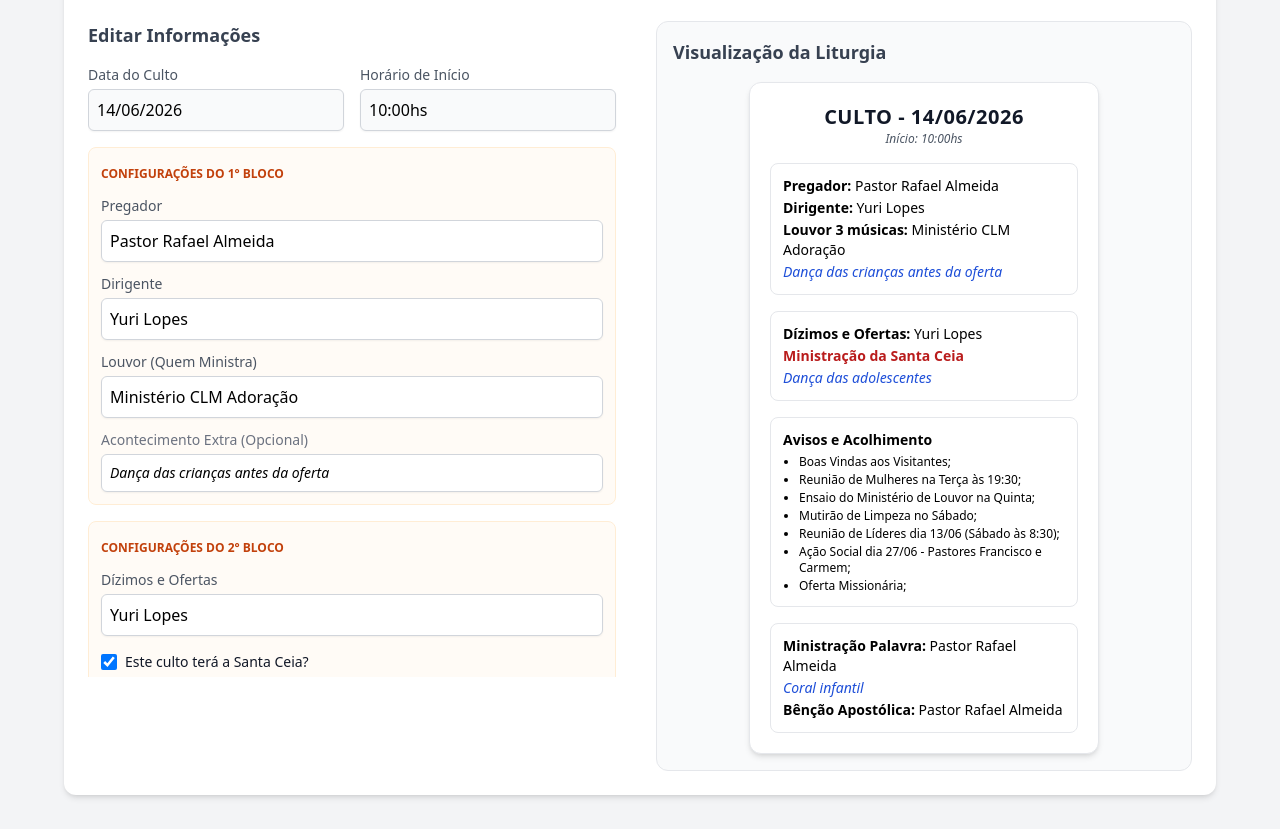
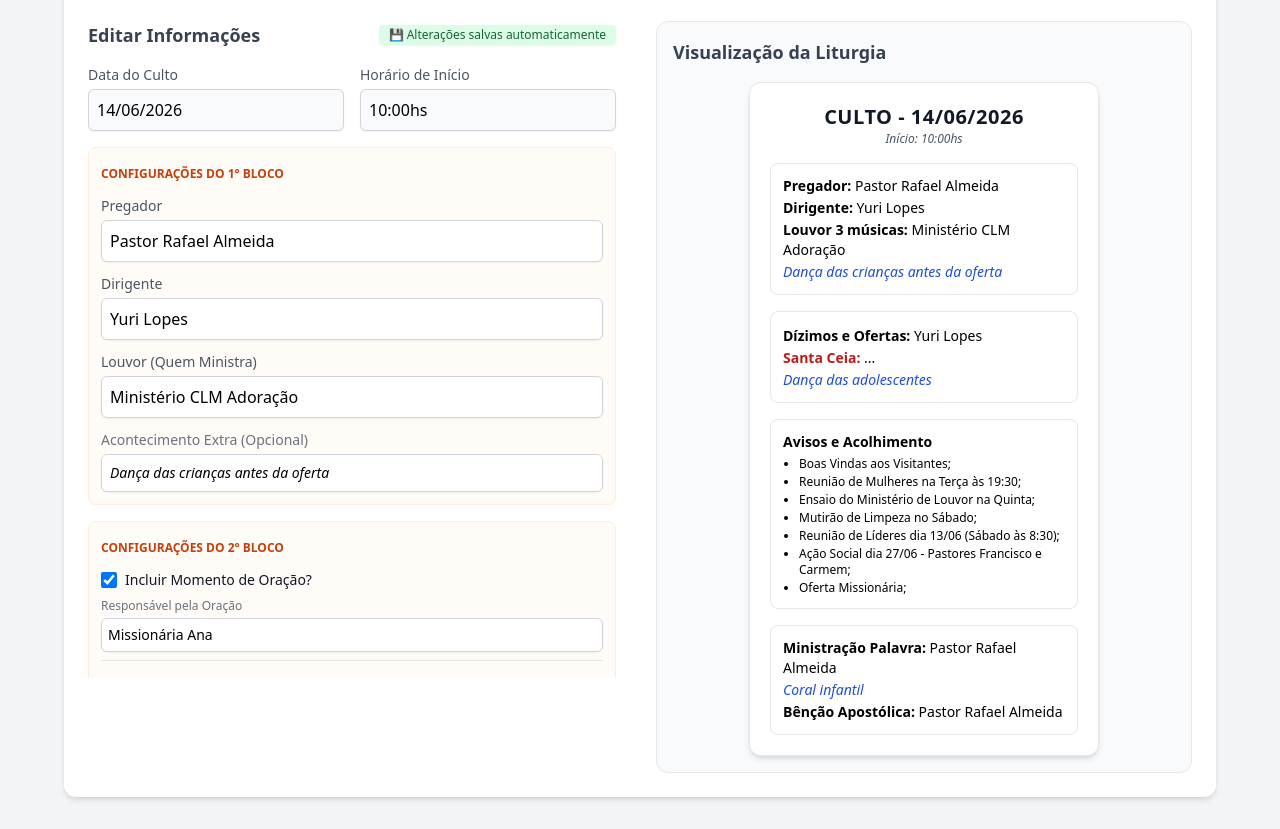
Before and after one commit to fabiusilva/liturgia, a plain HTML site: page index.html in a window 1280 px wide. Shown: the part 100-929 px from the top of the page. Drawn offline with nearby package versions, Linux system fonts and the light colour scheme.

Commit message:
Add optional prayer moment and update UI elements

```diff
--- a/index.html
+++ b/index.html
@@ -4,7 +4,9 @@
     <meta charset="UTF-8">
     <meta name="viewport" content="width=device-width, initial-scale=1.0">
     <title>Gerador de Liturgia - Igreja</title>
+    <!-- Tailwind CSS para um visual limpo e rápido -->
     <script src="https://cdn.tailwindcss.com"></script>
+    <!-- html2canvas para gerar o PNG do card -->
     <script src="https://cdnjs.cloudflare.com/ajax/libs/html2canvas/1.4.1/html2canvas.min.js"></script>
 
     <style>
@@ -64,8 +66,12 @@
         <h1 class="text-2xl font-bold text-gray-800 mb-6 border-b pb-2">⛪ Gerador de Liturgia</h1>
 
         <div class="grid grid-cols-1 md:grid-cols-2 gap-8">
+            <!-- COLUNA DA ESQUERDA: FORMULÁRIO -->
             <div class="space-y-4 max-h-[82vh] overflow-y-auto pr-2">
-                <h2 class="text-lg font-semibold text-gray-700">Editar Informações</h2>
+                <div class="flex justify-between items-center">
+                    <h2 class="text-lg font-semibold text-gray-700">Editar Informações</h2>
+                    <span class="text-xs bg-green-100 text-green-800 font-medium px-2.5 py-0.5 rounded shadow-sm">💾 Alterações salvas automaticamente</span>
+                </div>
 
                 <div class="grid grid-cols-2 gap-4">
                     <div>
@@ -78,6 +84,7 @@
                     </div>
                 </div>
 
+                <!-- 1º BLOCO EDITÁVEL -->
                 <div class="bg-orange-50/50 p-3 rounded-lg border border-orange-100 space-y-3">
                     <span class="text-xs font-bold text-orange-700 uppercase">Configurações do 1° Bloco</span>
                     <div>
@@ -98,28 +105,53 @@
                     </div>
                 </div>
 
+                <!-- 2º BLOCO EDITÁVEL -->
                 <div class="bg-orange-50/50 p-3 rounded-lg border border-orange-100 space-y-3">
                     <span class="text-xs font-bold text-orange-700 uppercase">Configurações do 2° Bloco</span>
+
+                    <!-- NOVO: Momento de Oração Opcional -->
+                    <div class="border-b pb-2 space-y-2">
+                        <div class="flex items-center">
+                            <input type="checkbox" id="in-oracao-check" checked class="h-4 w-4 text-blue-600 border-gray-300 rounded">
+                            <label class="ml-2 block text-sm text-gray-900 font-medium">Incluir Momento de Oração?</label>
+                        </div>
+                        <div id="div-in-oracao-resp">
+                            <label class="block text-xs font-medium text-gray-500">Responsável pela Oração</label>
+                            <input type="text" id="in-oracao-resp" value="Missionária Ana" class="mt-1 block w-full rounded-md border-gray-300 shadow-sm p-1.5 bg-white border text-sm">
+                        </div>
+                    </div>
+
                     <div>
                         <label class="block text-sm font-medium text-gray-600">Dízimos e Ofertas</label>
                         <input type="text" id="in-dizimos" value="Yuri Lopes" class="mt-1 block w-full rounded-md border-gray-300 shadow-sm p-2 bg-white border">
                     </div>
-                    <div class="flex items-center py-1">
-                        <input type="checkbox" id="in-ceia" checked class="h-4 w-4 text-blue-600 border-gray-300 rounded">
-                        <label class="ml-2 block text-sm text-gray-900 font-medium">Este culto terá a Santa Ceia?</label>
+
+                    <!-- Santa Ceia com Responsável -->
+                    <div class="border-t pt-2 space-y-2">
+                        <div class="flex items-center">
+                            <input type="checkbox" id="in-ceia" checked class="h-4 w-4 text-blue-600 border-gray-300 rounded">
+                            <label class="ml-2 block text-sm text-gray-900 font-medium">Este culto terá a Santa Ceia?</label>
+                        </div>
+                        <div id="div-in-ceia-resp">
+                            <label class="block text-xs font-medium text-gray-500">Responsável pela Santa Ceia</label>
+                            <input type="text" id="in-ceia-resp" value="Pastor Rafael Almeida" class="mt-1 block w-full rounded-md border-gray-300 shadow-sm p-1.5 bg-white border text-sm">
+                        </div>
                     </div>
+
                     <div>
                         <label class="block text-sm font-medium text-gray-500">Apresentação / Data Comemorativa (Opcional)</label>
                         <input type="text" id="in-extra2" value="Dança das adolescentes" class="mt-1 block w-full rounded-md border-gray-300 shadow-sm p-2 bg-white border text-sm italic">
                     </div>
                 </div>
 
+                <!-- 3º BLOCO EDITÁVEL -->
                 <div class="bg-orange-50/50 p-3 rounded-lg border border-orange-100 space-y-2">
                     <span class="text-xs font-bold text-orange-700 uppercase">Configurações do 3° Bloco (Avisos)</span>
                     <label class="block text-sm font-medium text-gray-600">Avisos da Semana (Um por linha)</label>
                     <textarea id="in-avisos" rows="4" class="mt-1 block w-full rounded-md border-gray-300 shadow-sm p-2 bg-white border text-sm">Reunião de Mulheres na Terça às 19:30&#13;Ensaio do Ministério de Louvor na Quinta&#13;Mutirão de Limpeza no Sábado&#13;Reunião de Líderes dia 13/06 (Sábado às 8:30)&#13;Ação Social dia 27/06 - Pastores Francisco e Carmem</textarea>
                 </div>
 
+                <!-- 4º BLOCO EDITÁVEL -->
                 <div class="bg-orange-50/50 p-3 rounded-lg border border-orange-100 space-y-3">
                     <span class="text-xs font-bold text-orange-700 uppercase">Configurações do 4° Bloco</span>
                     <div>
@@ -136,6 +168,7 @@
                     </div>
                 </div>
 
+                <!-- BOTÕES DE AÇÃO -->
                 <div class="pt-2 flex gap-4">
                     <button onclick="baixarPNG()" class="flex-1 bg-green-600 hover:bg-green-700 text-white font-bold py-2.5 px-4 rounded shadow transition-all">
                         📥 Baixar PNG
@@ -146,15 +179,18 @@
                 </div>
             </div>
 
+            <!-- COLUNA DA DIREITA: PREVIEW EM TEMPO REAL -->
             <div class="bg-gray-50 p-4 rounded-xl border flex flex-col items-center justify-start overflow-y-auto">
                 <h2 class="text-lg font-semibold text-gray-700 mb-4 self-start">Visualização da Liturgia</h2>
 
+                <!-- Card Único (Preview) -->
                 <div id="card-unico" class="card-liturgia bg-white w-[350px] p-5 rounded-xl shadow-md border border-gray-200 text-sm font-sans space-y-4">
                     <div class="text-center">
                         <h3 class="text-xl font-bold tracking-wide text-gray-900">CULTO - <span id="out-data">00/00/00</span></h3>
                         <p class="italic text-gray-600 text-xs">Início: <span id="out-horario">10:00hs</span></p>
                     </div>
 
+                    <!-- 1º Bloco -->
                     <div class="border border-gray-200 rounded-lg p-3 bg-white space-y-0.5">
                         <p><strong>Pregador:</strong> <span id="out-pregador">...</span></p>
                         <p><strong>Dirigente:</strong> <span id="out-dirigente">...</span></p>
@@ -162,18 +198,23 @@
                         <p id="out-extra1" class="text-blue-700 font-medium italic mt-1 hidden"></p>
                     </div>
 
+                    <!-- 2º Bloco -->
                     <div class="border border-gray-200 rounded-lg p-3 bg-white space-y-0.5">
+                        <p id="out-oracao" class="hidden"><strong>Momento de Oração:</strong> <span id="out-oracao-resp">...</span></p>
                         <p><strong>Dízimos e Ofertas:</strong> <span id="out-dizimos">...</span></p>
-                        <p id="out-ceia" class="font-bold text-red-700 mt-1 hidden">Ministração da Santa Ceia</p>
+                        <p id="out-ceia" class="font-bold text-red-700 mt-1 hidden">Santa Ceia: <span id="out-ceia-resp" class="font-normal text-black">...</span></p>
                         <p id="out-extra2" class="text-blue-700 font-medium italic mt-1 hidden"></p>
                     </div>
 
+                    <!-- 3º Bloco -->
                     <div class="border border-gray-200 rounded-lg p-3 bg-white">
-                        <p class="font-semibold text-black mb-1"></strong>Avisos e Acolhimento</strong></p>
+                        <p class="font-bold text-black mb-1">Avisos e Acolhimento</p>
                         <ul id="out-avisos" class="list-disc pl-4 space-y-0.5 text-xs text-black">
-                            </ul>
+                            <!-- Inserido via JS -->
+                        </ul>
                     </div>
 
+                    <!-- 4º Bloco -->
                     <div class="border border-gray-200 rounded-lg p-3 bg-white space-y-0.5">
                         <p><strong>Ministração Palavra:</strong> <span id="out-palavra">...</span></p>
                         <p id="out-extra4" class="text-blue-700 font-medium italic mt-1 hidden"></p>
@@ -184,6 +225,7 @@
         </div>
     </div>
 
+    <!-- Área Oculta para Impressão -->
     <div id="print-area"></div>
 
     <script src="script.js"></script>
```
